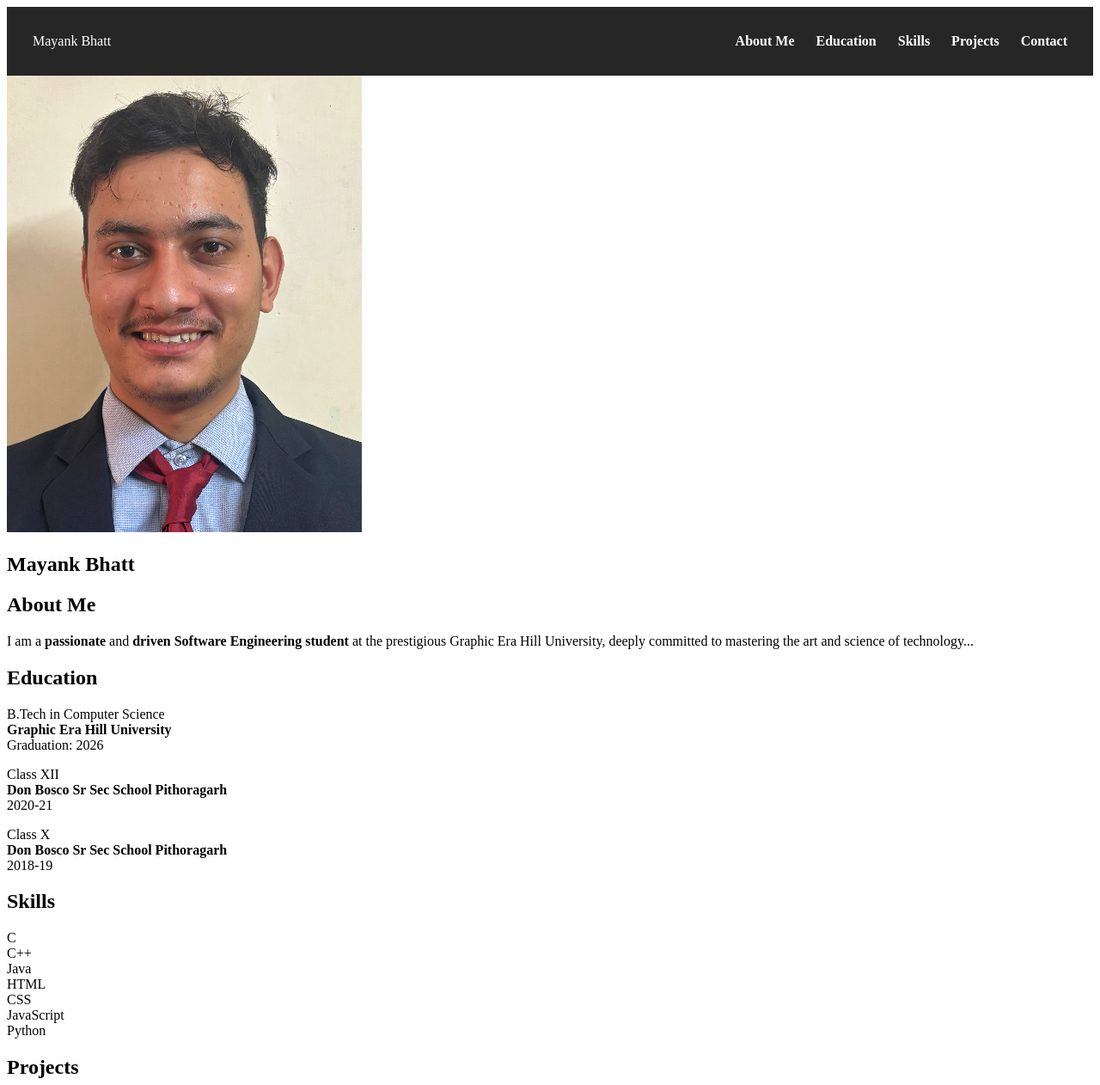
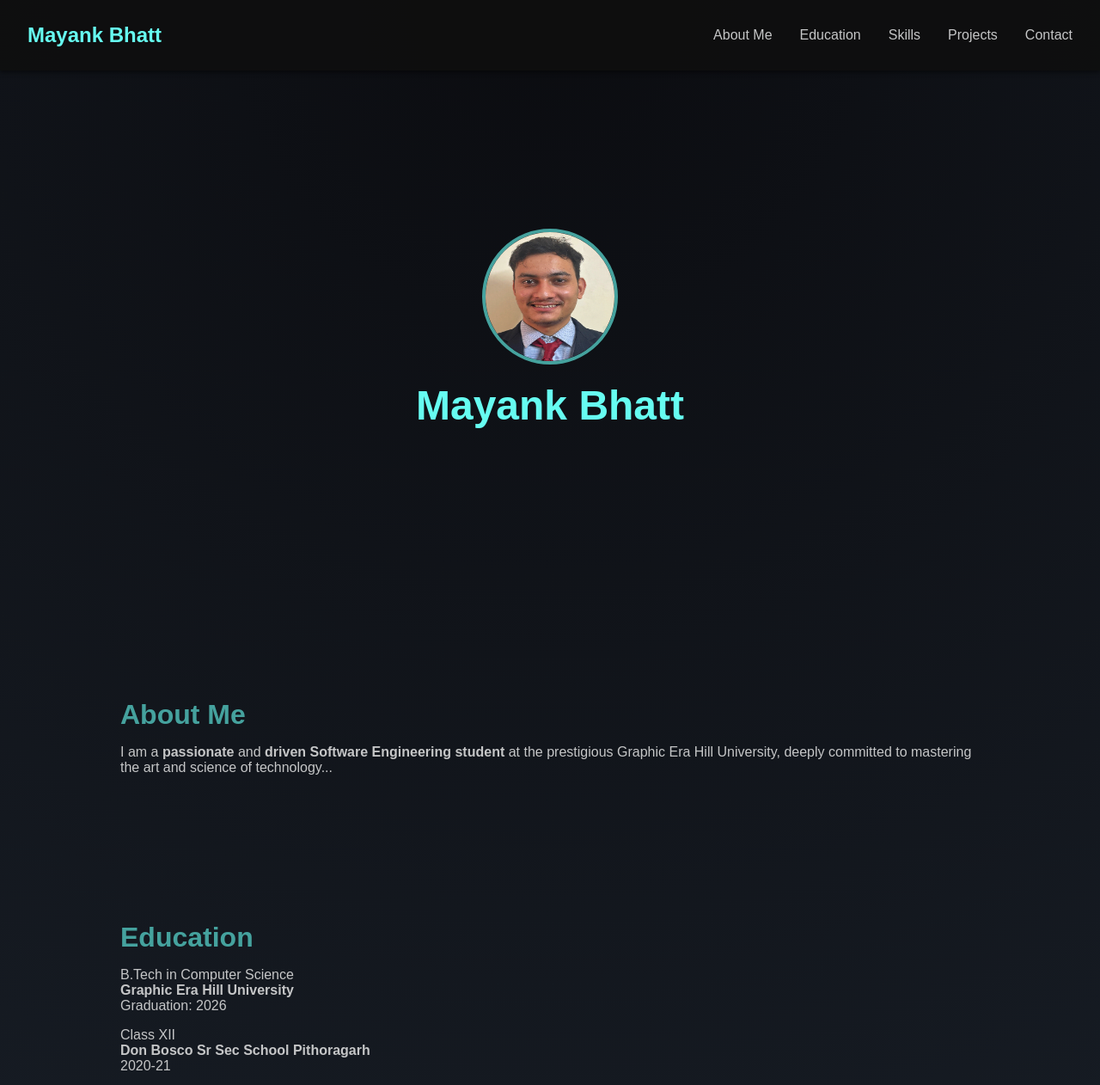
Before and after one commit to mayankbhatt03/Portfolio, a plain HTML site: page index.html in a window 1280 px wide. Shown: the top 1262 px of the page at 86% size. Drawn offline with Linux system fonts and the light colour scheme.

Commit message:
Update styles.css

```diff
--- a/styles.css
+++ b/styles.css
@@ -1,57 +1,170 @@
+/* General Styles */
+body {
+  margin: 0;
+  font-family: 'Arial', sans-serif;
+  background: radial-gradient(circle at top, #0b0c10, #1f2833);
+  color: #c5c6c7;
+  scroll-behavior: smooth;
+}
+
+a {
+  text-decoration: none;
+  color: inherit;
+}
+
 /* Navbar */
+header {
+  position: sticky;
+  top: 0;
+  background-color: rgba(15, 15, 15, 0.95);
+  z-index: 1000;
+  box-shadow: 0 2px 5px rgba(0,0,0,0.5);
+}
+
 .navbar {
   display: flex;
   justify-content: space-between;
   align-items: center;
-  padding: 15px 30px;
-  background: rgba(0, 0, 0, 0.85);
-  color: white;
-  position: sticky;
-  top: 0;
-  z-index: 100;
+  padding: 1rem 2rem;
+}
+
+.logo {
+  font-size: 1.5rem;
+  font-weight: bold;
+  color: #66fcf1;
 }
 
 .nav-links {
+  list-style: none;
   display: flex;
-  list-style: none;
-  gap: 25px;
+  gap: 2rem;
 }
 
 .nav-links li a {
-  text-decoration: none;
-  color: white;
-  font-weight: bold;
+  font-size: 1rem;
+  transition: color 0.3s;
 }
 
+.nav-links li a:hover {
+  color: #45a29e;
+}
+
+/* Hamburger Menu */
 .hamburger {
   display: none;
-  font-size: 28px;
+  font-size: 2rem;
   cursor: pointer;
+  user-select: none;
+  color: #66fcf1;
 }
 
-/* Responsive Menu */
+/* Intro Section */
+.intro-section {
+  display: flex;
+  justify-content: center;
+  align-items: center;
+  height: 80vh;
+  text-align: center;
+}
+
+.intro-container h1 {
+  font-size: 3rem;
+  margin-top: 1rem;
+  color: #66fcf1;
+}
+
+.passport-photo {
+  width: 150px;
+  height: 150px;
+  border-radius: 50%;
+  border: 4px solid #45a29e;
+}
+
+/* Sections */
+.section {
+  padding: 4rem 2rem;
+  max-width: 1000px;
+  margin: auto;
+}
+
+.section h2 {
+  color: #45a29e;
+  font-size: 2rem;
+  margin-bottom: 1rem;
+}
+
+/* Skills */
+.skills-grid {
+  display: grid;
+  grid-template-columns: repeat(auto-fit, minmax(120px, 1fr));
+  gap: 1rem;
+}
+
+.skill-box {
+  background-color: #1f2833;
+  padding: 1rem;
+  border-radius: 8px;
+  text-align: center;
+  font-weight: bold;
+  transition: transform 0.3s;
+}
+
+.skill-box:hover {
+  transform: scale(1.05);
+}
+
+/* Projects */
+.projects-grid {
+  display: grid;
+  grid-template-columns: repeat(auto-fit, minmax(250px, 1fr));
+  gap: 1.5rem;
+}
+
+.project-card {
+  background-color: #1f2833;
+  padding: 1.5rem;
+  border-radius: 10px;
+  transition: transform 0.3s, box-shadow 0.3s;
+}
+
+.project-card:hover {
+  transform: translateY(-5px);
+  box-shadow: 0 5px 15px rgba(0,0,0,0.4);
+}
+
+/* Footer */
+footer {
+  text-align: center;
+  padding: 1rem;
+  background-color: #0b0c10;
+  color: #66fcf1;
+}
+
+/* Responsive Navbar */
 @media (max-width: 768px) {
+  .nav-links {
+    position: absolute;
+    top: 70px;
+    right: 0;
+    background-color: rgba(15, 15, 15, 0.95);
+    flex-direction: column;
+    width: 200px;
+    transform: translateX(100%);
+    transition: transform 0.3s ease-in-out;
+    border-left: 2px solid #45a29e;
+    padding: 1rem 0;
+  }
+
+  .nav-links.active {
+    transform: translateX(0);
+  }
+
+  .nav-links li {
+    margin: 1rem 0;
+    text-align: center;
+  }
+
   .hamburger {
     display: block;
   }
-
-  .nav-links {
-    display: none;
-    flex-direction: column;
-    background: rgba(0, 0, 0, 0.95);
-    position: absolute;
-    top: 60px;
-    right: 20px;
-    border-radius: 10px;
-    padding: 20px;
-    text-align: right;
-  }
-
-  .nav-links.active {
-    display: flex;
-  }
-
-  .nav-links li {
-    margin: 10px 0;
-  }
 }
```
